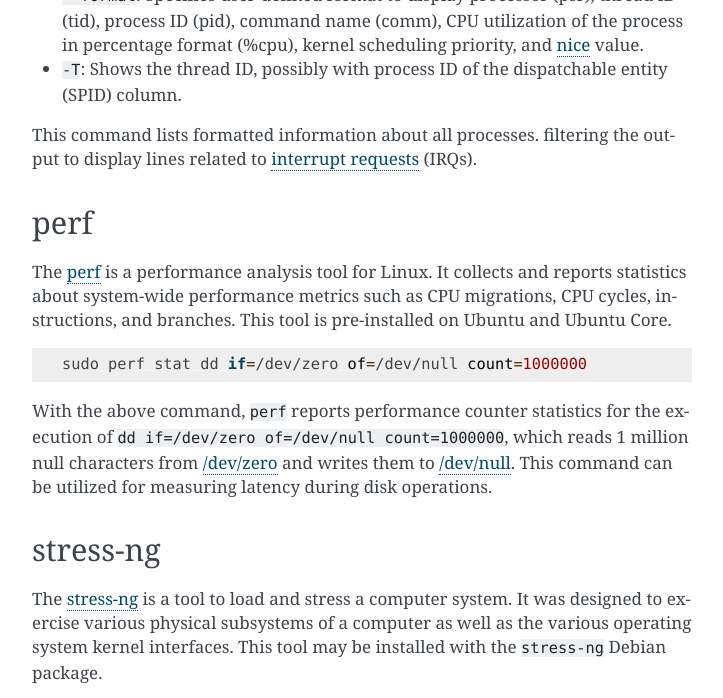
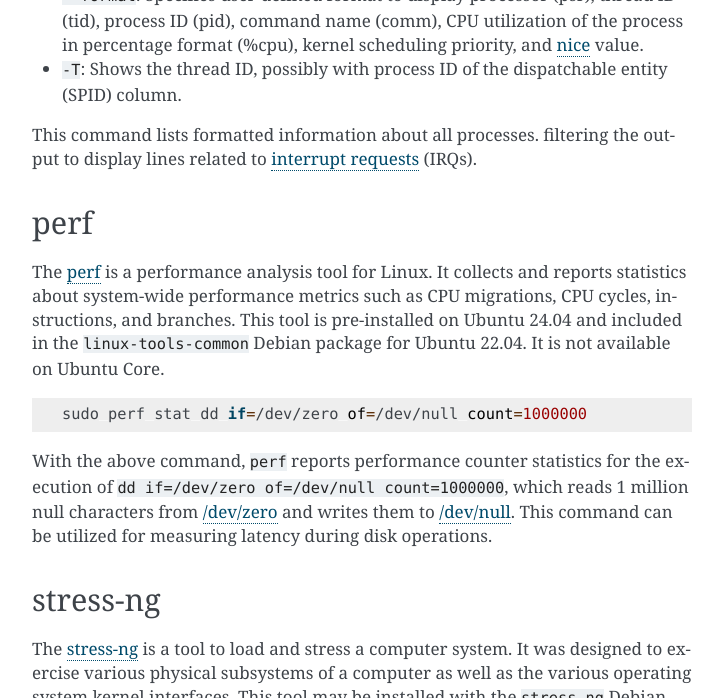
Before and after one commit to canonical/real-time-ubuntu-docs, a Sphinx documentation site: the page built from docs/reference/real-time-metrics-tools.rst, in a window 1280 px wide and 900 px high, scrolled down 2553 px, cut to the strip 0-698 px from the top of the window. Shown: the whole strip, without its empty margins (388-1111 px from the left). Built offline with Sphinx 7.4.7, drawn with Linux system fonts in a browser that asks for light colours.

```diff
--- a/docs/reference/real-time-metrics-tools.rst
+++ b/docs/reference/real-time-metrics-tools.rst
@@ -148,7 +148,8 @@ perf
 The `perf`_ is a performance analysis tool for Linux.
 It collects and reports statistics about system-wide performance metrics
 such as CPU migrations, CPU cycles, instructions, and branches.
-This tool is pre-installed on Ubuntu and Ubuntu Core.
+This tool is pre-installed on Ubuntu 24.04 and included in the ``linux-tools-common`` Debian package for Ubuntu 22.04.
+It is not available on Ubuntu Core.
 
 .. code-block:: shell
 
```
